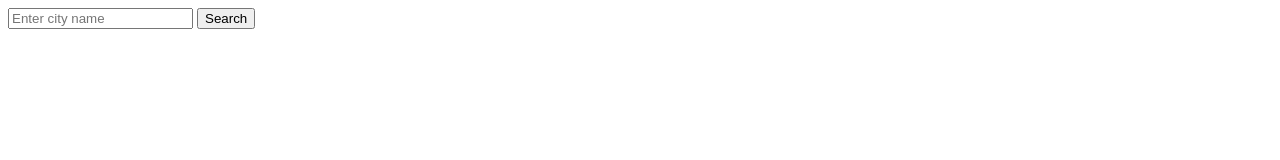
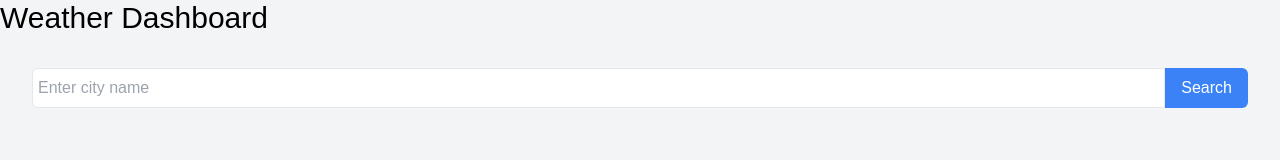
Before and after one commit to ksalvaris/weather-dashboard, a plain HTML site: page index.html in a window 1280 px wide. Drawn offline with nearby package versions, Linux system fonts and the light colour scheme.

Commit message:
amended js

```diff
--- a/index.html
+++ b/index.html
@@ -4,16 +4,17 @@
     <meta charset="UTF-8">
     <meta name="viewport" content="width=device-width, initial-scale=1.0">
     <title>Weather Dashboard</title>
-    <link rel="stylesheet" href="styles.css">
+    <script src="https://cdn.tailwindcss.com"></script>
+    <link rel="stylesheet" href="style.css">
 </head>
-<body>
-    <div class="container">
-        <div class="search-bar">
-            <input type="text" id="cityInput" placeholder="Enter city name">
-            <button onclick="getWeatherForecast()">Search</button>
+<body class="bg-gray-100">
+    <div class="mainheader text-3xl text-bold">Weather Dashboard</div>
+    <div class="container mx-auto p-8">
+        <div class="search-bar flex mb-4">
+            <input type="text" id="cityInput" placeholder="Enter city name" class="flex-grow px-4 py-2 border rounded-l-md">
+            <button onclick="getWeatherForecast()" class="px-4 py-2 bg-blue-500 text-white rounded-r-md">Search</button>
         </div>
-        <div class="currentdayweather" id="currday"></div>
-        <div class="weather-cards" id="weatherCards">
+        <div class="weather-cards flex flex-wrap -mx-2">
             <!-- Weather cards will be dynamically added here -->
         </div>
     </div>
--- a/script.js
+++ b/script.js
@@ -1,3 +1,29 @@
-var APIKey = "75f727c580049b6c9fecb8d9f5740286";
-var city;
-var queryURL = "http://api.openweathermap.org/data/2.5/weather?q=" + city + "&appid=" + APIKey;
+async function getWeatherForecast() {
+    const cityInput = document.getElementById('cityInput').value;
+
+    const apiUrl = `https://api.openweathermap.org/data/2.5/forecast?q=${cityInput}&units=metric&appid=${apiKey}`;
+
+    try {
+        const response = await fetch(apiUrl);
+        const data = await response.json();
+        const weatherCardsElement = document.getElementById('weatherCards');
+        weatherCardsElement.innerHTML = '';
+
+        for (let i = 0; i < 5; i++) {
+            const date = new Date(data.list[i].dt_txt).toLocaleDateString('en-US', { weekday: 'long' });
+            const temp = data.list[i].main.temp;
+            const weather = data.list[i].weather[0].main;
+
+            const cardHTML = `
+                <div class="weather-card">
+                    <p>${date}</p>
+                    <p>${temp} °C</p>
+                    <p>${weather}</p>
+                </div>
+            `;
+            weatherCardsElement.insertAdjacentHTML('beforeend', cardHTML);
+        }
+    } catch (error) {
+        console.error('Error fetching weather data:', error);
+    }
+}
```
Also changed, not shown: 1 other file.
